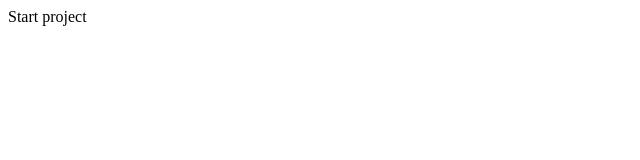
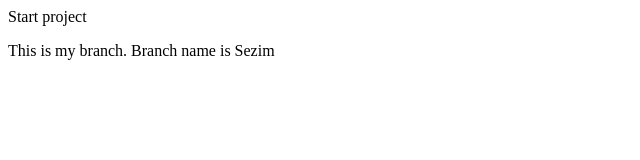
Before and after one commit to Sezima/GitLesson, a plain HTML site: page index.html in a window 1280 px wide. Shown: the whole page, without its empty margins (0-640 px from the left). Drawn offline with Linux system fonts and the light colour scheme.

Commit message:
add change on sezim branch

```diff
--- a/index.html
+++ b/index.html
@@ -1 +1,4 @@
 <p> Start project</p>
+
+
+<p>This is my branch. Branch name is Sezim</p>
```
